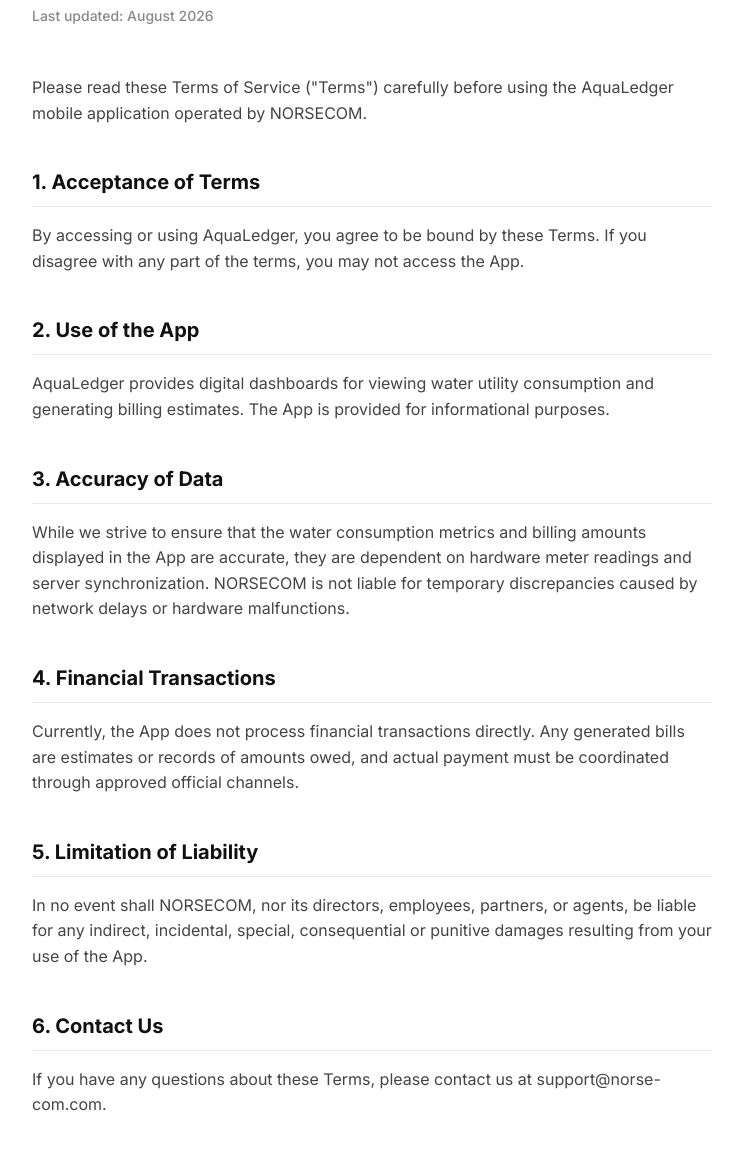
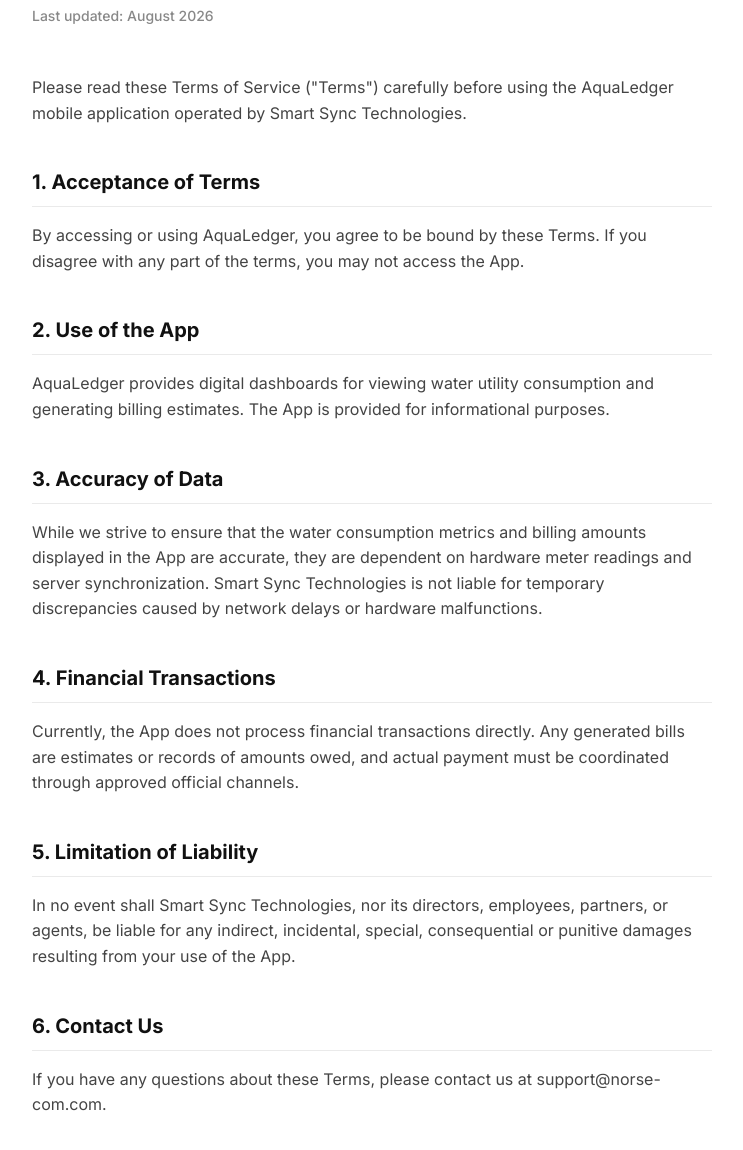
Before and after one commit to Norsecom/aqualedger-privacy, a plain HTML site: page tos.html in a window 1280 px wide. Shown: the part 116-1266 px from the top of the page, without its empty margins (268-1011 px from the left). Drawn offline with Linux system fonts and the light colour scheme.

Commit message:
norsecom to sst

```diff
--- a/tos.html
+++ b/tos.html
@@ -53,7 +53,7 @@
         <h1>Terms of Service</h1>
         <div class="date">Last updated: August 2026</div>
 
-        <p>Please read these Terms of Service ("Terms") carefully before using the AquaLedger mobile application operated by NORSECOM.</p>
+        <p>Please read these Terms of Service ("Terms") carefully before using the AquaLedger mobile application operated by Smart Sync Technologies.</p>
 
         <h2>1. Acceptance of Terms</h2>
         <p>By accessing or using AquaLedger, you agree to be bound by these Terms. If you disagree with any part of the terms, you may not access the App.</p>
@@ -62,13 +62,13 @@
         <p>AquaLedger provides digital dashboards for viewing water utility consumption and generating billing estimates. The App is provided for informational purposes.</p>
 
         <h2>3. Accuracy of Data</h2>
-        <p>While we strive to ensure that the water consumption metrics and billing amounts displayed in the App are accurate, they are dependent on hardware meter readings and server synchronization. NORSECOM is not liable for temporary discrepancies caused by network delays or hardware malfunctions.</p>
+        <p>While we strive to ensure that the water consumption metrics and billing amounts displayed in the App are accurate, they are dependent on hardware meter readings and server synchronization. Smart Sync Technologies is not liable for temporary discrepancies caused by network delays or hardware malfunctions.</p>
 
         <h2>4. Financial Transactions</h2>
         <p>Currently, the App does not process financial transactions directly. Any generated bills are estimates or records of amounts owed, and actual payment must be coordinated through approved official channels.</p>
 
         <h2>5. Limitation of Liability</h2>
-        <p>In no event shall NORSECOM, nor its directors, employees, partners, or agents, be liable for any indirect, incidental, special, consequential or punitive damages resulting from your use of the App.</p>
+        <p>In no event shall Smart Sync Technologies, nor its directors, employees, partners, or agents, be liable for any indirect, incidental, special, consequential or punitive damages resulting from your use of the App.</p>
 
         <h2>6. Contact Us</h2>
         <p>If you have any questions about these Terms, please contact us at support@norse-com.com.</p>
```
